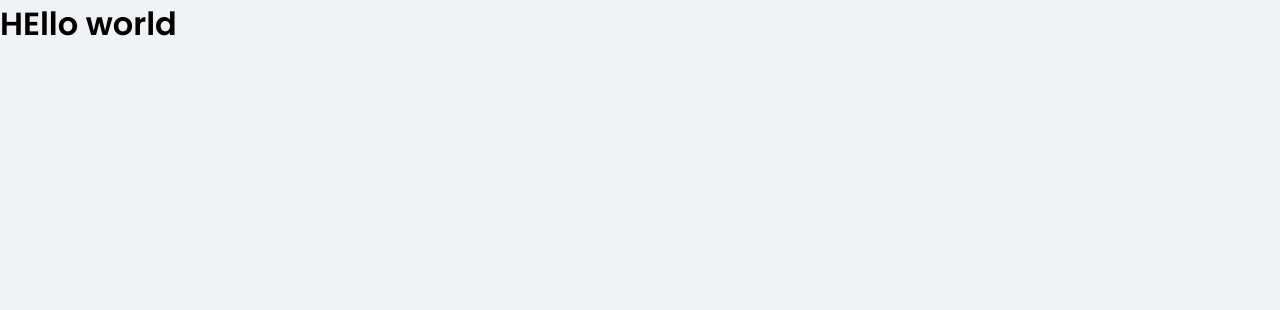
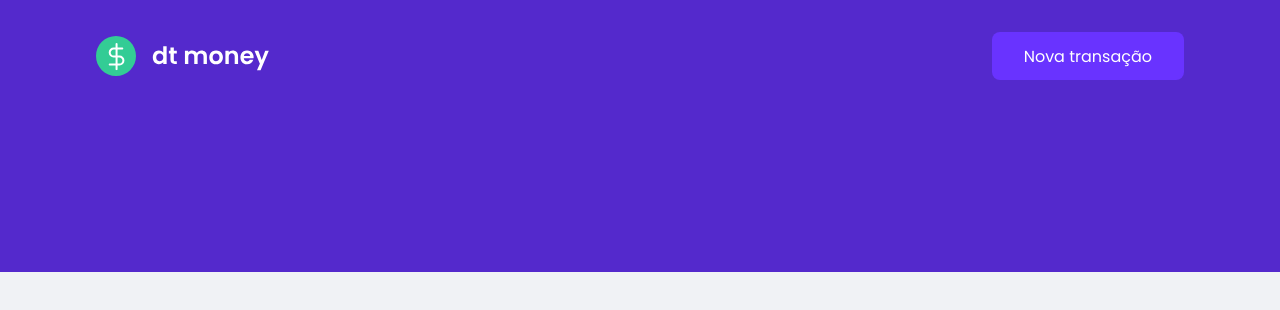
Before and after one commit to LaraCosta66/dtmoney-ignite, a React (Create React App) app: page / in a window 1280 px wide. Shown: the top 310 px of the page. Built offline with nearby package versions, Linux system fonts and the light colour scheme.

Commit message:
feat: add Header component

```diff
--- a/src/App.tsx
+++ b/src/App.tsx
@@ -1,11 +1,12 @@
+import { Header } from "./components/Header";
 import { GlobalStyle } from "./styles/global";
 
 
 export function App() {
   return (
-    <div className="App">
-  <h1>HEllo world</h1>
+    <>
   <GlobalStyle/>
-    </div>
+  <Header/>
+    </>
   );
 }
--- /dev/null
+++ b/src/components/Header/index.tsx
@@ -0,0 +1,16 @@
+import logoImg from "../../assets/logo.svg"
+import { Container, Content } from "./styles"
+
+
+export function Header (){
+    return(
+        <Container>
+            <Content>
+           <img src={logoImg} alt="dtmoney" />
+           <button type="button">
+            Nova transação
+           </button>
+           </Content>
+        </Container>
+    )
+}
--- /dev/null
+++ b/src/components/Header/styles.ts
@@ -0,0 +1,29 @@
+import styled from "styled-components";
+
+export const Container = styled.header`
+  background: var(--blue);
+`;
+export const Content = styled.div`
+  max-width: 1120px;
+  margin: 0 auto;
+
+  padding: 2rem 1rem 12rem;
+  display: flex;
+  align-items: center;
+  justify-content: space-between;
+
+  button {
+    font-size: 1rem;
+    color: #fff;
+    background: var(--blue-light);
+    border: 0;
+    border-radius: 0.5rem;
+    padding: 0 2rem;
+    height: 3rem;
+
+    transition: filter 0.2s;
+    &:hover{
+        filter: brightness(0.9);
+    }
+  }
+`;
```
